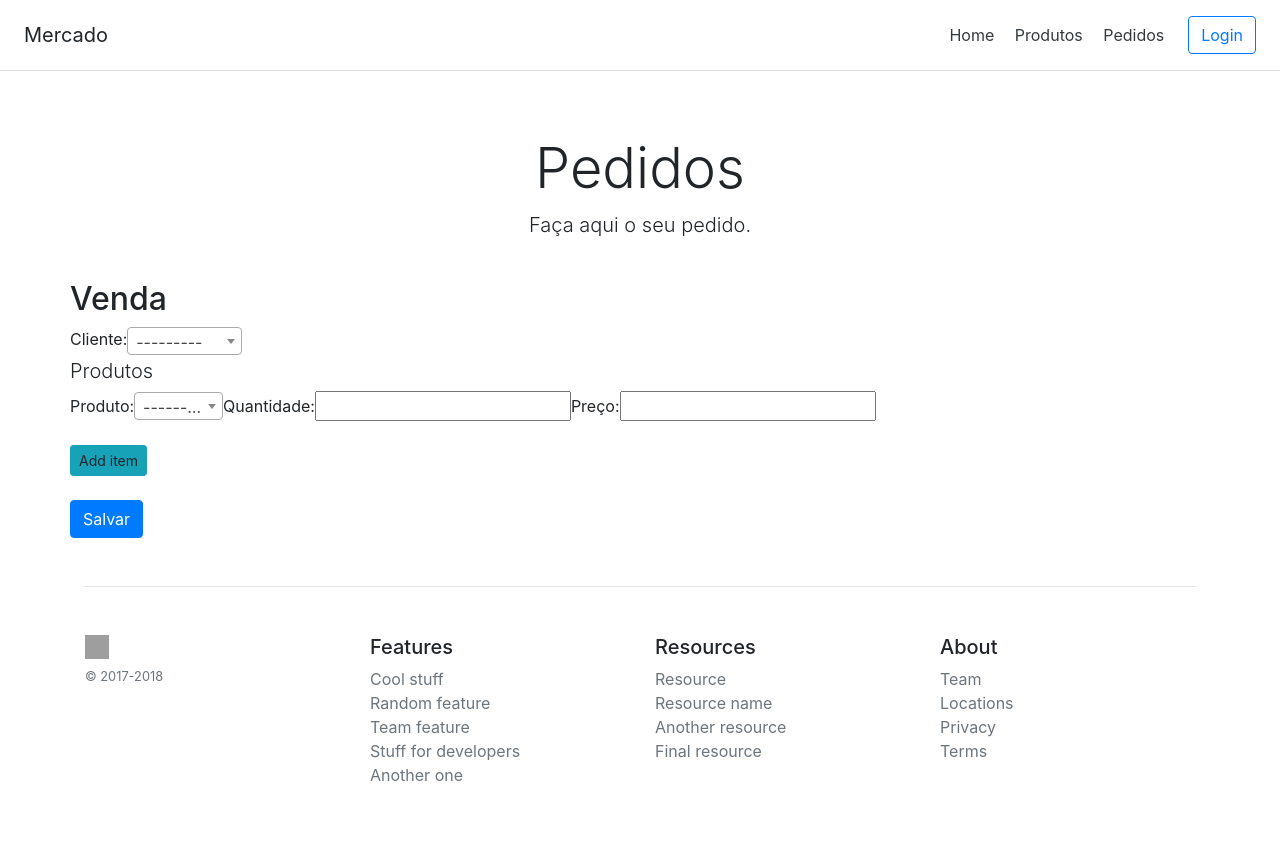
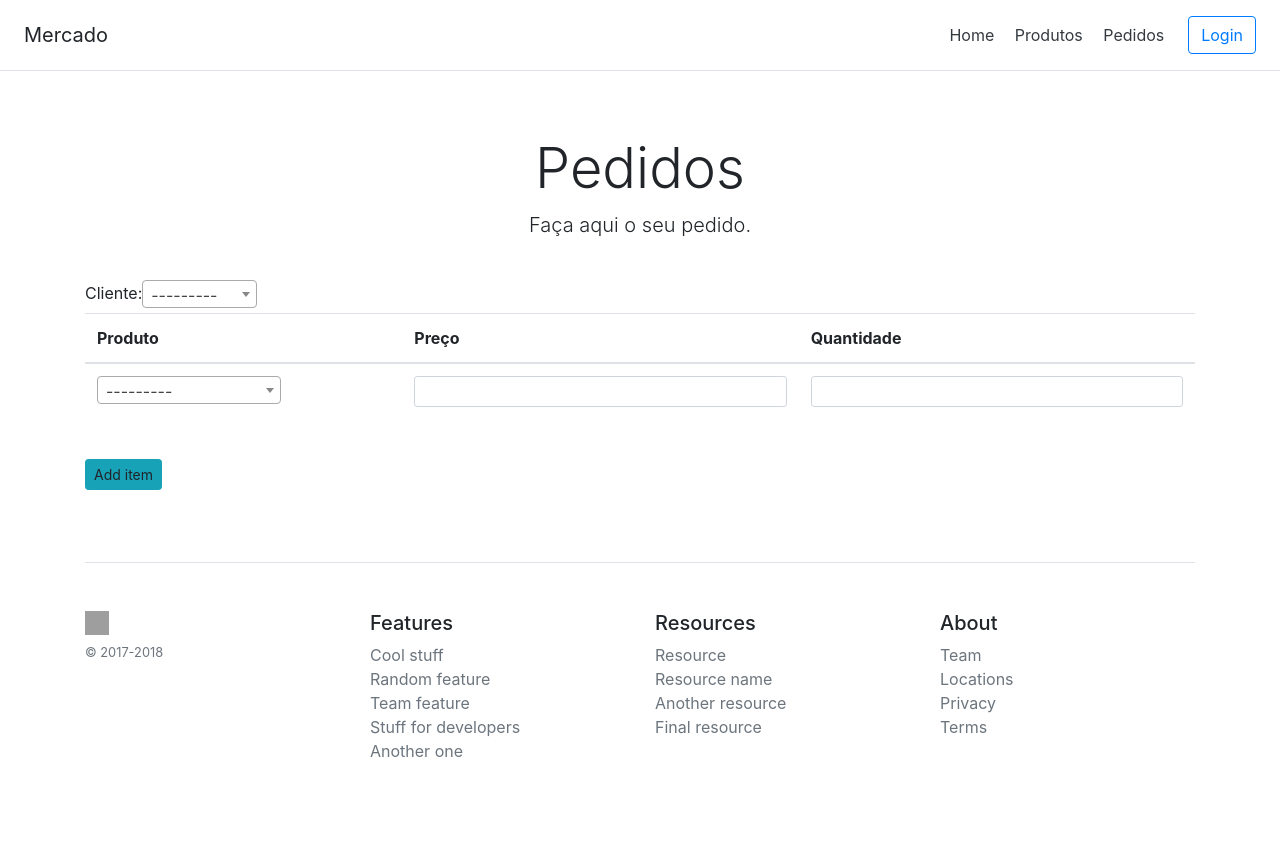
Before and after one commit to guilehm/Mercado, a Django app: page /pedidos/ in a window 1280 px wide. After the commit the page ends 757 px from the top, so only its background shows below. Run offline with Django 3.2, Linux system fonts and the light colour scheme; data comes from the database, SQL or seed files in the repository; both versions use the stored data as it was after the commit; some libraries are stand-ins or nearby versions; grey boxes are pictures that could not be loaded.

Commit message:
Inline formset html changes

```diff
--- a/core/forms.py
+++ b/core/forms.py
@@ -14,3 +14,13 @@ class DetalhePedidoForm(forms.ModelForm):
     class Meta:
         model = DetalhePedido
         fields = '__all__'
+
+
+    def __init__(self, *args, **kwargs):
+        super(DetalhePedidoForm, self).__init__(*args, **kwargs)
+        self.fields['preco'].widget.attrs['class'] = 'form-control form-control-sm'
+        self.fields['preco'].widget.attrs['min'] = '0.01'
+        self.fields['preco'].widget.attrs['step'] = '0.1'
+        self.fields['produto'].widget.attrs['class'] = 'form-control form-control-sm'
+        self.fields['quantidade'].widget.attrs['class'] = 'form-control form-control-sm'
+        self.fields['quantidade'].widget.attrs['min'] = '0'
--- a/core/templates/core/pedidos.html
+++ b/core/templates/core/pedidos.html
@@ -16,40 +16,90 @@
       <p class="lead">Faça aqui o seu pedido.</p>
     </div>
 
-
     <div class="container">
-        <div class="row">
-
-          <form action="" method="POST">
-              {% csrf_token %}
-
-              <h2>Venda</h2>
-              <div class="row">
-                  <div class="col-xs-8 col-md-5">
                       {{ forms }}
                       {{ formset.management_form }}
-                  </div>
-              </div>
-              <h3 class="lead">Produtos</h3>
-              <div id="order" class="form-inline">
-                  {% for item_order_form in formset %}
-                  <div id="item-{{ forloop.counter0 }}" class="form-group">
-                      {{ item_order_form }}
-                  </div>
-                  {% endfor %}
-              </div>
-              <a class="btn btn-sm btn-info my-4" id="add-item">Add item</a>
+      <table class="table table-hover">
+        <thead>
+          <tr>
+            <th>Produto</th>
+            <th>Preço</th>
+            <th>Quantidade</th>
+          </tr>
+        </thead>
+        <tbody id="order">
+          {% for item_order_form in formset %}
+          <tr>
+            <td>{{ item_order_form.produto }}</td>
+            <td>{{ item_order_form.quantidade }}</td>
+            <td>{{ item_order_form.preco }}</td>
+          </tr>
+          {% endfor %}
+        </tbody>
+      </table>
+        <a class="btn btn-sm btn-info my-4" id="add-item">Add item</a>
+    </div>
 
-              <div class="form-inline buttons">
-                  <button class="btn btn-primary pull-right" value="Save">
-                      <i class="fa fa-floppy-o"></i>
-                      Salvar
-                  </button>
-              </div>
 
-          </form>
-        </div>
-    </div>
+    <!--<div class="container">-->
+        <!--<div class="row">-->
+
+          <!--<form action="" method="POST">-->
+              <!--{% csrf_token %}-->
+
+
+              <!--<div class="row">-->
+                  <!--<div class="col-xs-8 col-md-5">-->
+                      <!--{{ forms }}-->
+                      <!--{{ formset.management_form }}-->
+                  <!--</div>-->
+              <!--</div>-->
+              <!--<h3 class="lead">Produtos</h3>-->
+              <!--<div id="order" class="form-inline">-->
+                  <!--{% for item_order_form in formset %}-->
+                  <!--<div id="item-{{ forloop.counter0 }}" class="form-group">-->
+                      <!--<span class="mx-2">{{ item_order_form.produto }}</span>-->
+                      <!--<span class="mx-2">{{ item_order_form.quantidade }}</span>-->
+                      <!--<span class="mx-2">{{ item_order_form.preco }}</span>-->
+                  <!--</div>-->
+                  <!--{% endfor %}-->
+              <!--</div>-->
+              <!--<a class="btn btn-sm btn-info my-4" id="add-item">Add item</a>-->
+
+              <!--<div class="form-inline buttons">-->
+                  <!--<button class="btn btn-primary pull-right" value="Save">-->
+                      <!--<i class="fa fa-floppy-o"></i>-->
+                      <!--Salvar-->
+                  <!--</button>-->
+              <!--</div>-->
+
+          <!--</form>-->
+        <!--</div>-->
+    <!--</div>-->
+
+
+    <!--<div class="container">-->
+        <!--<div class="row" id="order1">-->
+            <!--<div class="col-12 col-md-6">-->
+                <!--<label for="id_product-0-product" class="col-sm-2 col-form-label pl-0">Produto: </label>-->
+                <!--<select class="form-control form-control-sm" id="id_product-0-product">-->
+                <!--{% for produto in produtos %}-->
+                    <!--<option>{{ produto }}</option>-->
+                <!--{% endfor %}-->
+                <!--</select>-->
+            <!--</div>-->
+            <!--<div class="col-6 col-md-3">-->
+                <!--<label for="id_product-0-quantity" class="col-sm-2 col-form-label pl-0">Quantidade: </label>-->
+                <!--<input class=" form-control form-control-sm" id="id_product-0-quantity" min="1" name="id_product-0-quantity" type="number">-->
+            <!--</div>-->
+            <!--<div class="col-6 col-md-3 mb-5">-->
+                <!--<label for="id_product-0-price" class="col-sm-2 col-form-label pl-0">Preço: </label>-->
+                <!--<input class=" form-control form-control-sm" id="id_product-0-price" name="product-0-price" step="0.1" type="number" value="0" min="0.01">-->
+            <!--</div>-->
+        <!--</div>-->
+        <!--<a href="#" class="btn btn-sm btn-info mb-4" id="add-item1">Add item</a>-->
+    <!--</div>-->
+
 
 {% endblock %}
 
@@ -77,9 +127,17 @@
       });
     </script>
 
+    <!--<script type="text/html" id="item-order">-->
+      <!--<div id="item-__prefix__" class="form-group" style="margin-top: 10px">-->
+        <!--{{ formset.empty_form }}-->
+      <!--</div>-->
+	<!--</script>    -->
+
     <script type="text/html" id="item-order">
       <div id="item-__prefix__" class="form-group" style="margin-top: 10px">
-        {{ formset.empty_form }}
+          <tr>
+            <td>{{ formset.empty_form }}</td>
+          </tr>
       </div>
 	</script>
     {% endblock script %}
```
Also changed, not shown: db.sqlite3.
